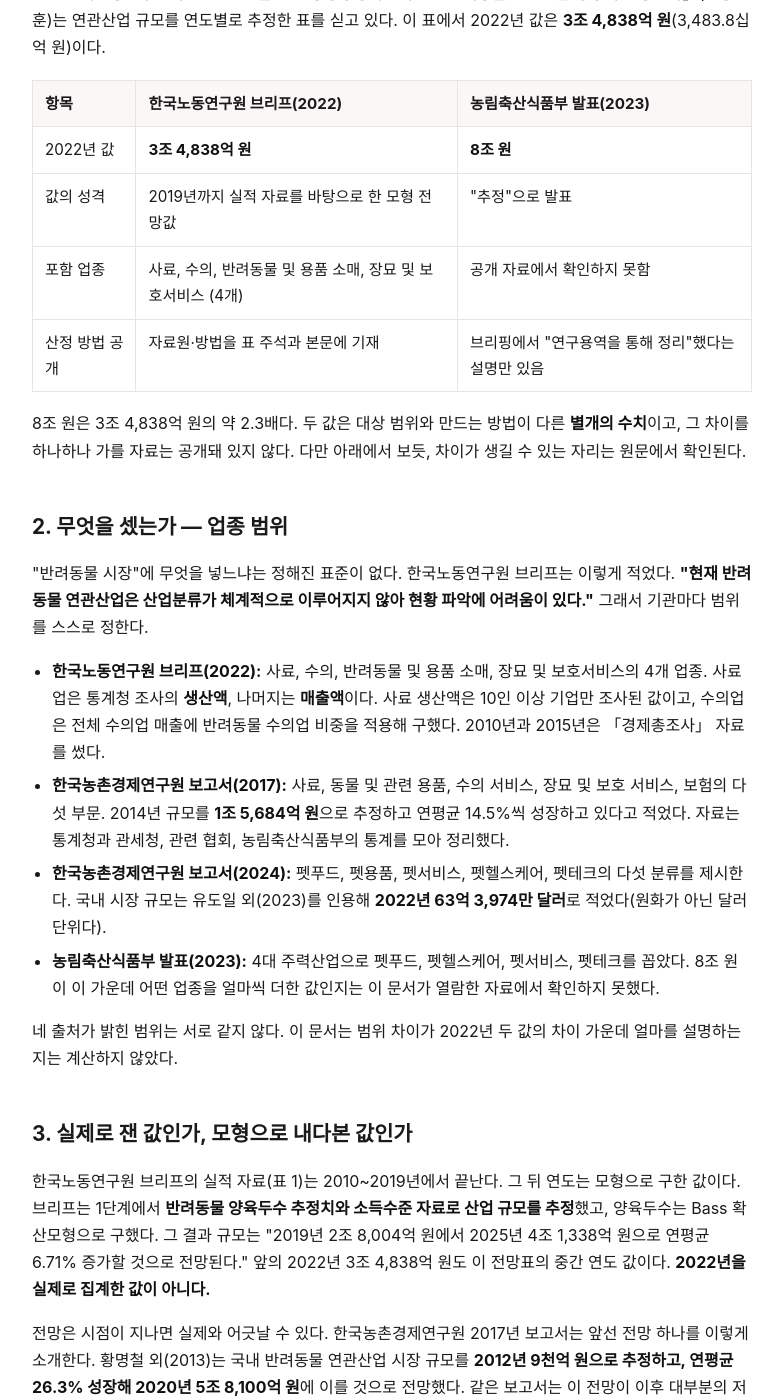
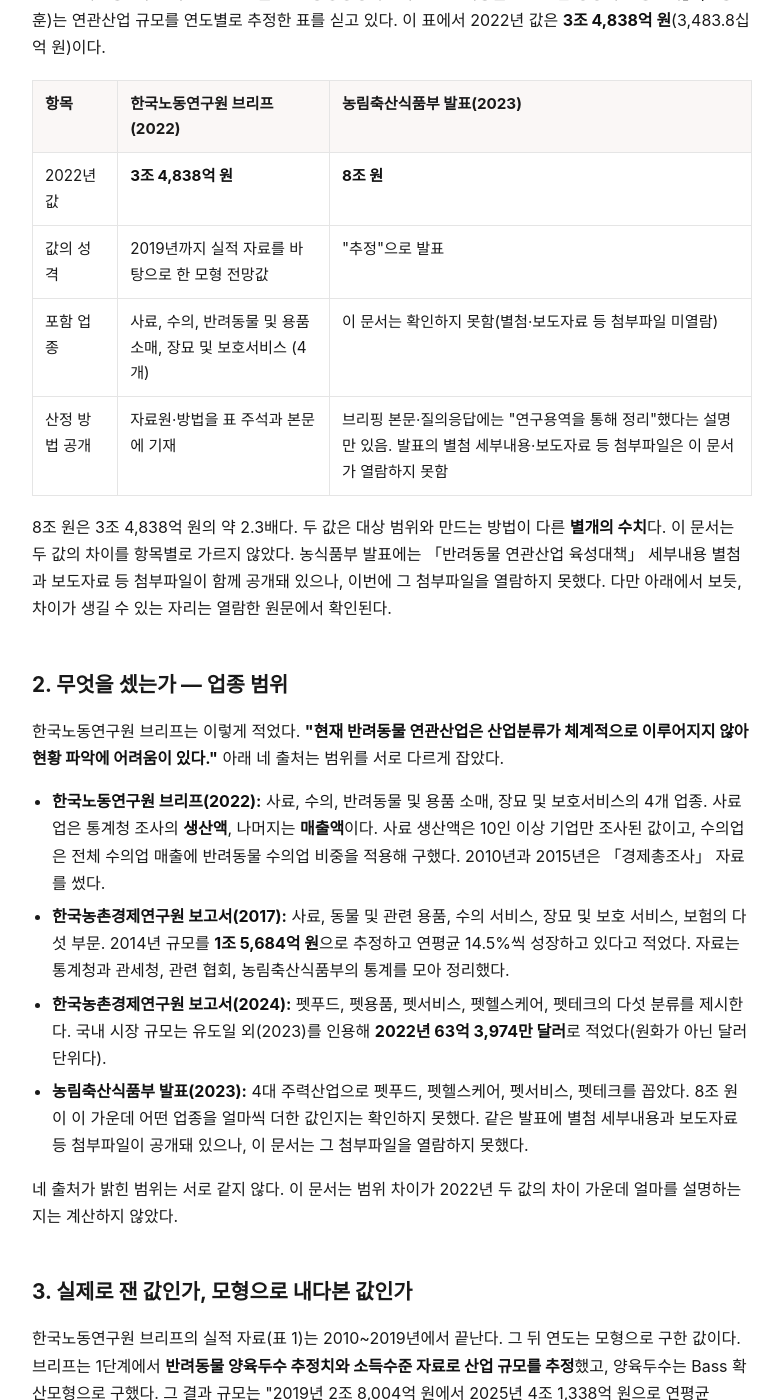
Before and after one commit to polystock/maearion.github.io, a Jekyll site: the page built from _docs/pet-market-size-estimates.html, in a window 1280 px wide and 1400 px high, scrolled down 566 px. Shown: the whole window, without its empty margins (248-1031 px from the left). Built offline with Jekyll 4.4.1, drawn with Linux system fonts in a browser that asks for light colours; some of the changed text lies outside the part shown.

Commit message:
[daily] 시장 규모 문서: 농식품부 첨부파일 미열람 범위 명시, 근거 없는 해석 삭제
Co-Authored-By: Claude Opus 5.5 <noreply@anthropic.com>
Claude-Session: https://claude.ai/code/session_017AMuxQWh6oSXf4HfF1AKDw

```diff
--- a/_docs/pet-market-size-estimates.html
+++ b/_docs/pet-market-size-estimates.html
@@ -20,7 +20,7 @@ faq:
   - q: >-
       한국 반려동물 시장 규모는 얼마인가요?
     a: >-
-      하나의 공식 값은 없습니다. 농림축산식품부는 2023년 8월 발표에서 2022년 국내 시장 규모를 8조 원으로 추정했습니다. 같은 2022년에 대해 한국노동연구원 브리프(2022)의 전망표는 3조 4,838억 원을 제시합니다. 두 값은 업종 범위와 산정 방식이 다른 별개의 수치이므로, 인용할 때는 기관과 기준연도, 실적인지 전망인지를 함께 적어야 합니다.
+      출처마다 값이 다릅니다. 농림축산식품부는 2023년 8월 발표에서 2022년 국내 시장 규모를 8조 원으로 추정했습니다. 같은 2022년에 대해 한국노동연구원 브리프(2022)의 전망표는 3조 4,838억 원을 제시합니다. 두 값은 업종 범위와 산정 방식이 다른 별개의 수치이므로, 인용할 때는 기관과 기준연도, 실적인지 전망인지를 함께 적어야 합니다.
   - q: >-
       "2027년 15조 원"은 시장 전망치인가요?
     a: >-
@@ -28,7 +28,7 @@ faq:
   - q: >-
       8조 원은 어떻게 계산된 값인가요?
     a: >-
-      이 문서가 열람한 공개 자료에서는 확인하지 못했습니다. 농식품부 브리핑 질의응답에서는 연구용역을 통해 정리했다는 설명만 있었고, 구체적인 자료와 계산 방법은 나오지 않았습니다. 별첨 세부내용 문서는 이번에 열람하지 못했습니다.
+      농식품부 브리핑 본문과 질의응답에서는 연구용역을 통해 정리했다는 설명만 있었고, 구체적인 자료와 계산 방법은 나오지 않았습니다. 같은 발표에 「반려동물 연관산업 육성대책」 세부내용 별첨과 보도자료 등 첨부파일이 공개돼 있으나, 이 문서는 그 첨부파일을 열람하지 못해 8조 원의 구성과 계산 방법을 확인하지 못했습니다.
   - q: >-
       왜 정확한 시장 규모를 구하기 어렵나요?
     a: >-
@@ -50,20 +50,20 @@ faq:
 <tbody>
 <tr><td>2022년 값</td><td><strong>3조 4,838억 원</strong></td><td><strong>8조 원</strong></td></tr>
 <tr><td>값의 성격</td><td>2019년까지 실적 자료를 바탕으로 한 모형 전망값</td><td>"추정"으로 발표</td></tr>
-<tr><td>포함 업종</td><td>사료, 수의, 반려동물 및 용품 소매, 장묘 및 보호서비스 (4개)</td><td>공개 자료에서 확인하지 못함</td></tr>
-<tr><td>산정 방법 공개</td><td>자료원·방법을 표 주석과 본문에 기재</td><td>브리핑에서 "연구용역을 통해 정리"했다는 설명만 있음</td></tr>
+<tr><td>포함 업종</td><td>사료, 수의, 반려동물 및 용품 소매, 장묘 및 보호서비스 (4개)</td><td>이 문서는 확인하지 못함(별첨·보도자료 등 첨부파일 미열람)</td></tr>
+<tr><td>산정 방법 공개</td><td>자료원·방법을 표 주석과 본문에 기재</td><td>브리핑 본문·질의응답에는 "연구용역을 통해 정리"했다는 설명만 있음. 발표의 별첨 세부내용·보도자료 등 첨부파일은 이 문서가 열람하지 못함</td></tr>
 </tbody>
 </table>
 
-<p>8조 원은 3조 4,838억 원의 약 2.3배다. 두 값은 대상 범위와 만드는 방법이 다른 <strong>별개의 수치</strong>이고, 그 차이를 하나하나 가를 자료는 공개돼 있지 않다. 다만 아래에서 보듯, 차이가 생길 수 있는 자리는 원문에서 확인된다.</p>
+<p>8조 원은 3조 4,838억 원의 약 2.3배다. 두 값은 대상 범위와 만드는 방법이 다른 <strong>별개의 수치</strong>다. 이 문서는 두 값의 차이를 항목별로 가르지 않았다. 농식품부 발표에는 「반려동물 연관산업 육성대책」 세부내용 별첨과 보도자료 등 첨부파일이 함께 공개돼 있으나, 이번에 그 첨부파일을 열람하지 못했다. 다만 아래에서 보듯, 차이가 생길 수 있는 자리는 열람한 원문에서 확인된다.</p>
 
 <h2>2. 무엇을 셌는가 — 업종 범위</h2>
-<p>"반려동물 시장"에 무엇을 넣느냐는 정해진 표준이 없다. 한국노동연구원 브리프는 이렇게 적었다. <strong>"현재 반려동물 연관산업은 산업분류가 체계적으로 이루어지지 않아 현황 파악에 어려움이 있다."</strong> 그래서 기관마다 범위를 스스로 정한다.</p>
+<p>한국노동연구원 브리프는 이렇게 적었다. <strong>"현재 반려동물 연관산업은 산업분류가 체계적으로 이루어지지 않아 현황 파악에 어려움이 있다."</strong> 아래 네 출처는 범위를 서로 다르게 잡았다.</p>
 <ul>
 <li><strong>한국노동연구원 브리프(2022):</strong> 사료, 수의, 반려동물 및 용품 소매, 장묘 및 보호서비스의 4개 업종. 사료업은 통계청 조사의 <strong>생산액</strong>, 나머지는 <strong>매출액</strong>이다. 사료 생산액은 10인 이상 기업만 조사된 값이고, 수의업은 전체 수의업 매출에 반려동물 수의업 비중을 적용해 구했다. 2010년과 2015년은 「경제총조사」 자료를 썼다.</li>
 <li><strong>한국농촌경제연구원 보고서(2017):</strong> 사료, 동물 및 관련 용품, 수의 서비스, 장묘 및 보호 서비스, 보험의 다섯 부문. 2014년 규모를 <strong>1조 5,684억 원</strong>으로 추정하고 연평균 14.5%씩 성장하고 있다고 적었다. 자료는 통계청과 관세청, 관련 협회, 농림축산식품부의 통계를 모아 정리했다.</li>
 <li><strong>한국농촌경제연구원 보고서(2024):</strong> 펫푸드, 펫용품, 펫서비스, 펫헬스케어, 펫테크의 다섯 분류를 제시한다. 국내 시장 규모는 유도일 외(2023)를 인용해 <strong>2022년 63억 3,974만 달러</strong>로 적었다(원화가 아닌 달러 단위다).</li>
-<li><strong>농림축산식품부 발표(2023):</strong> 4대 주력산업으로 펫푸드, 펫헬스케어, 펫서비스, 펫테크를 꼽았다. 8조 원이 이 가운데 어떤 업종을 얼마씩 더한 값인지는 이 문서가 열람한 자료에서 확인하지 못했다.</li>
+<li><strong>농림축산식품부 발표(2023):</strong> 4대 주력산업으로 펫푸드, 펫헬스케어, 펫서비스, 펫테크를 꼽았다. 8조 원이 이 가운데 어떤 업종을 얼마씩 더한 값인지는 확인하지 못했다. 같은 발표에 별첨 세부내용과 보도자료 등 첨부파일이 공개돼 있으나, 이 문서는 그 첨부파일을 열람하지 못했다.</li>
 </ul>
 <p>네 출처가 밝힌 범위는 서로 같지 않다. 이 문서는 범위 차이가 2022년 두 값의 차이 가운데 얼마를 설명하는지는 계산하지 않았다.</p>
 
@@ -94,7 +94,7 @@ faq:
 <h2>자주 묻는 질문 (FAQ)</h2>
 <div class="faq">
 <h3>Q. 한국 반려동물 시장 규모는 얼마인가요?</h3>
-<p>A. 하나의 공식 값은 없습니다. 농림축산식품부는 2023년 8월 발표에서 2022년 국내 시장 규모를 8조 원으로 추정했습니다. 같은 2022년에 대해 한국노동연구원 브리프(2022)의 전망표는 3조 4,838억 원을 제시합니다. 두 값은 업종 범위와 산정 방식이 다른 별개의 수치이므로, 인용할 때는 기관과 기준연도, 실적인지 전망인지를 함께 적어야 합니다.</p>
+<p>A. 출처마다 값이 다릅니다. 농림축산식품부는 2023년 8월 발표에서 2022년 국내 시장 규모를 8조 원으로 추정했습니다. 같은 2022년에 대해 한국노동연구원 브리프(2022)의 전망표는 3조 4,838억 원을 제시합니다. 두 값은 업종 범위와 산정 방식이 다른 별개의 수치이므로, 인용할 때는 기관과 기준연도, 실적인지 전망인지를 함께 적어야 합니다.</p>
 </div>
 <div class="faq">
 <h3>Q. "2027년 15조 원"은 시장 전망치인가요?</h3>
@@ -102,7 +102,7 @@ faq:
 </div>
 <div class="faq">
 <h3>Q. 8조 원은 어떻게 계산된 값인가요?</h3>
-<p>A. 이 문서가 열람한 공개 자료에서는 확인하지 못했습니다. 농식품부 브리핑 질의응답에서는 연구용역을 통해 정리했다는 설명만 있었고, 구체적인 자료와 계산 방법은 나오지 않았습니다. 별첨 세부내용 문서는 이번에 열람하지 못했습니다.</p>
+<p>A. 농식품부 브리핑 본문과 질의응답에서는 연구용역을 통해 정리했다는 설명만 있었고, 구체적인 자료와 계산 방법은 나오지 않았습니다. 같은 발표에 「반려동물 연관산업 육성대책」 세부내용 별첨과 보도자료 등 첨부파일이 공개돼 있으나, 이 문서는 그 첨부파일을 열람하지 못해 8조 원의 구성과 계산 방법을 확인하지 못했습니다.</p>
 </div>
 <div class="faq">
 <h3>Q. 왜 정확한 시장 규모를 구하기 어렵나요?</h3>
```
Also changed, not shown: _ops/evidence/pet-market-size-estimates.md (+7 -0 lines).
